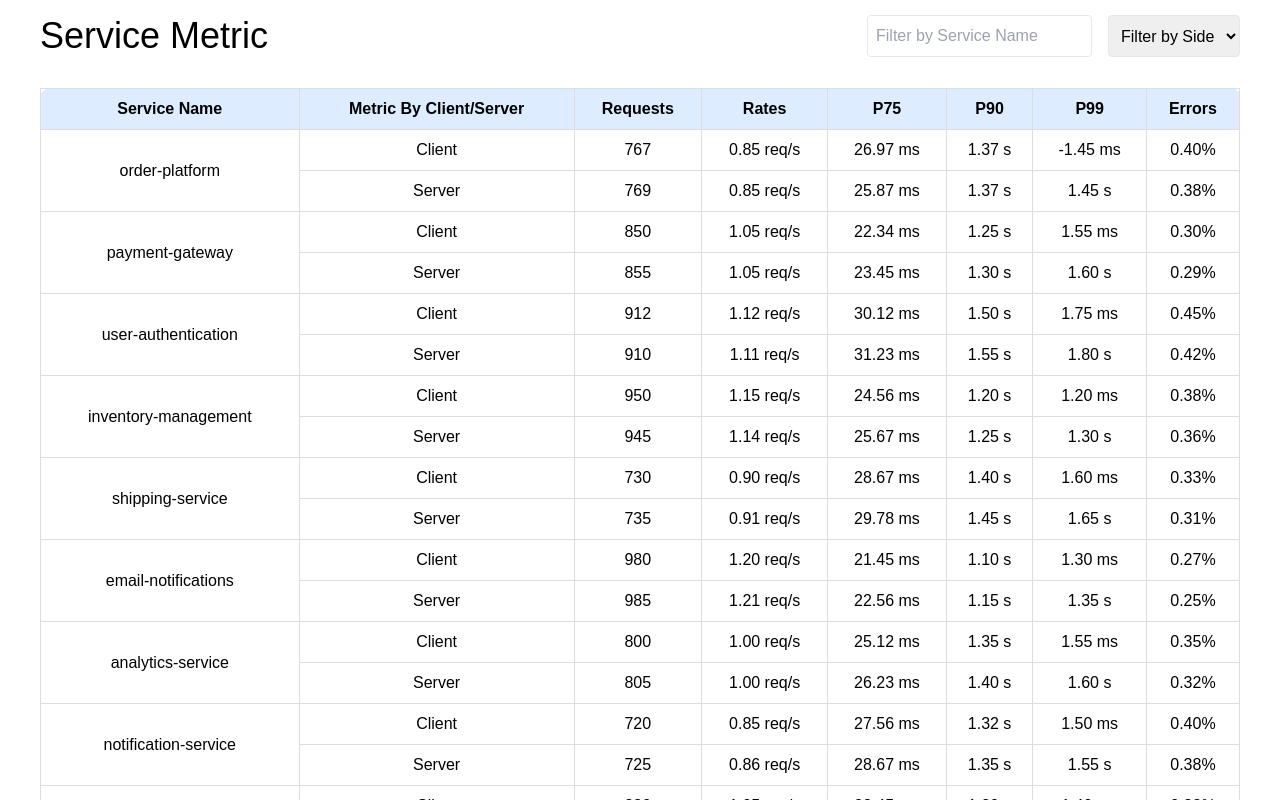
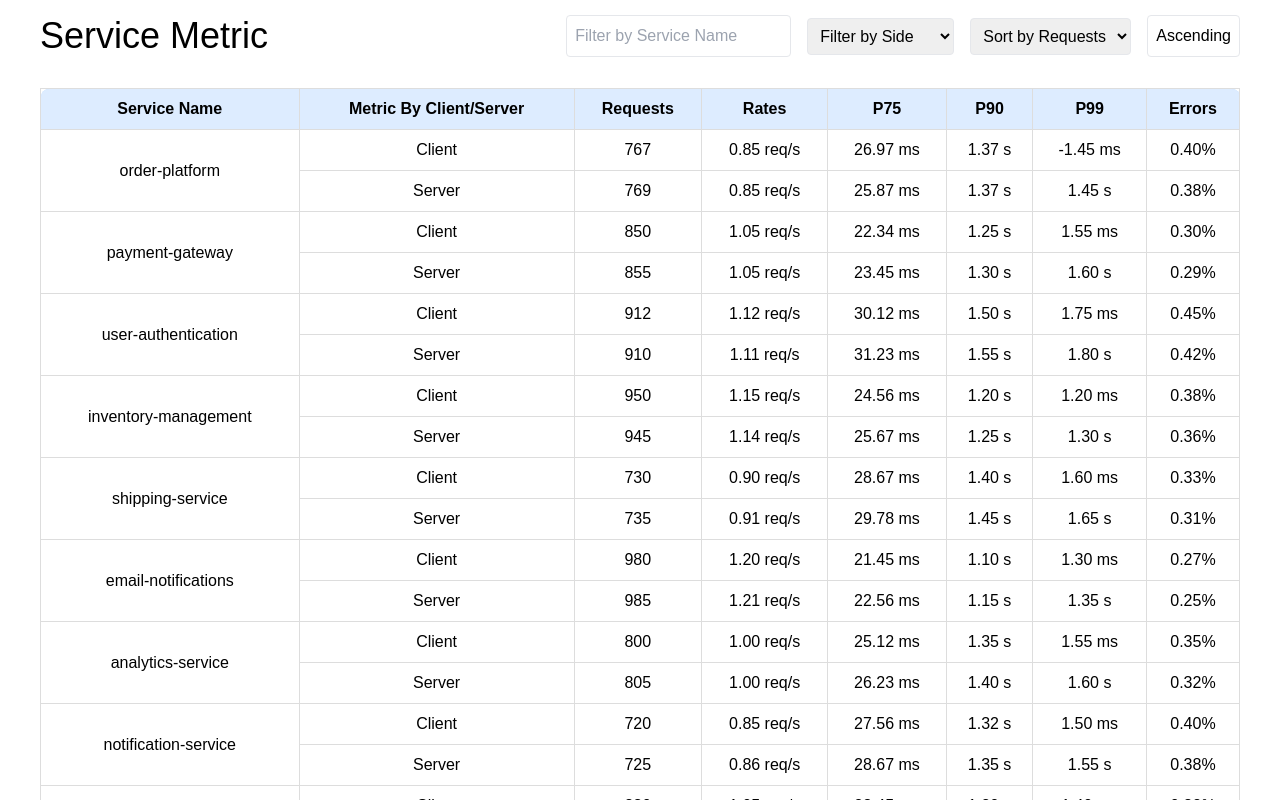
Before and after one commit to Anshulllg/FE-1-nebulaiq-placement-iiitd-anshul-2024, a React (Create React App) app in the folder assignment_fe1/: page / in a window 1280 px wide. Shown: the top 800 px of the page. Built offline with nearby package versions, Linux system fonts and the light colour scheme.

Commit message:
Sorting added

```diff
--- a/assignment_fe1/src/components/ServiceTable.jsx
+++ b/assignment_fe1/src/components/ServiceTable.jsx
@@ -6,6 +6,8 @@ const ServiceTable = () => {
   const [filteredServices, setFilteredServices] = useState([]);
   const [serviceNameFilter, setServiceNameFilter] = useState('');
   const [sideFilter, setSideFilter] = useState('');
+  const [sortMetric, setSortMetric] = useState('requests'); // Default metric for sorting
+  const [sortOrder, setSortOrder] = useState('asc'); // Default order is ascending
 
   useEffect(() => {
     const fetchData = async () => {
@@ -21,6 +23,7 @@ const ServiceTable = () => {
   useEffect(() => {
     let filtered = services;
 
+    // Filter logic
     if (serviceNameFilter) {
       filtered = filtered.filter(service =>
         service.service.toLowerCase().includes(serviceNameFilter.toLowerCase())
@@ -33,15 +36,23 @@ const ServiceTable = () => {
       );
     }
 
+    // Sorting logic
+    filtered.sort((a, b) => {
+      const aValue = sideFilter === 'Server' ? a.server[sortMetric] : a.client[sortMetric];
+      const bValue = sideFilter === 'Server' ? b.server[sortMetric] : b.client[sortMetric];
+      return sortOrder === 'asc' ? aValue - bValue : bValue - aValue;
+    });
+
     setFilteredServices(filtered);
-  }, [serviceNameFilter, sideFilter, services]);
+  }, [serviceNameFilter, sideFilter, sortMetric, sortOrder, services]);
 
   return (
     <div className='poppins-regular mx-10'>
       <div className='flex justify-between items-center mb-4'>
         <h1 className='text-4xl py-4'>Service Metric</h1>
+
         {/* Filter Inputs */}
-        <div className='flex'>
+        <div className='flex items-center'>
           <input
             type='text'
             placeholder='Filter by Service Name'
@@ -52,12 +63,31 @@ const ServiceTable = () => {
           <select
             value={sideFilter}
             onChange={(e) => setSideFilter(e.target.value)}
+            className='border p-2 rounded mr-4'
+          >
+            <option value=''>Filter by Side</option>
+            <option value='Client'>Filter by Client</option>
+            <option value='Server'>Filter by Server</option>
+          </select>
+
+          <select
+            value={sortMetric}
+            onChange={(e) => setSortMetric(e.target.value)}
+            className='border p-2 rounded mr-4'
+          >
+            <option value='requests'> Sort by Requests</option>
+            <option value='rate'>Sort by Rates</option>
+            <option value='p75'>Sort by P75</option>
+            <option value='p90'>Sort by P90</option>
+            <option value='p99'>Sort by P99</option>
+            <option value='error'>Sort by Errors</option>
+          </select>
+          <button
+            onClick={() => setSortOrder(sortOrder === 'asc' ? 'desc' : 'asc')}
             className='border p-2 rounded'
           >
-            <option value=''>Filter by Side</option>
-            <option value='Client'>Client</option>
-            <option value='Server'>Server</option>
-          </select>
+            {sortOrder === 'asc' ? 'Ascending' : 'Descending'}
+          </button>
         </div>
       </div>
 
```
